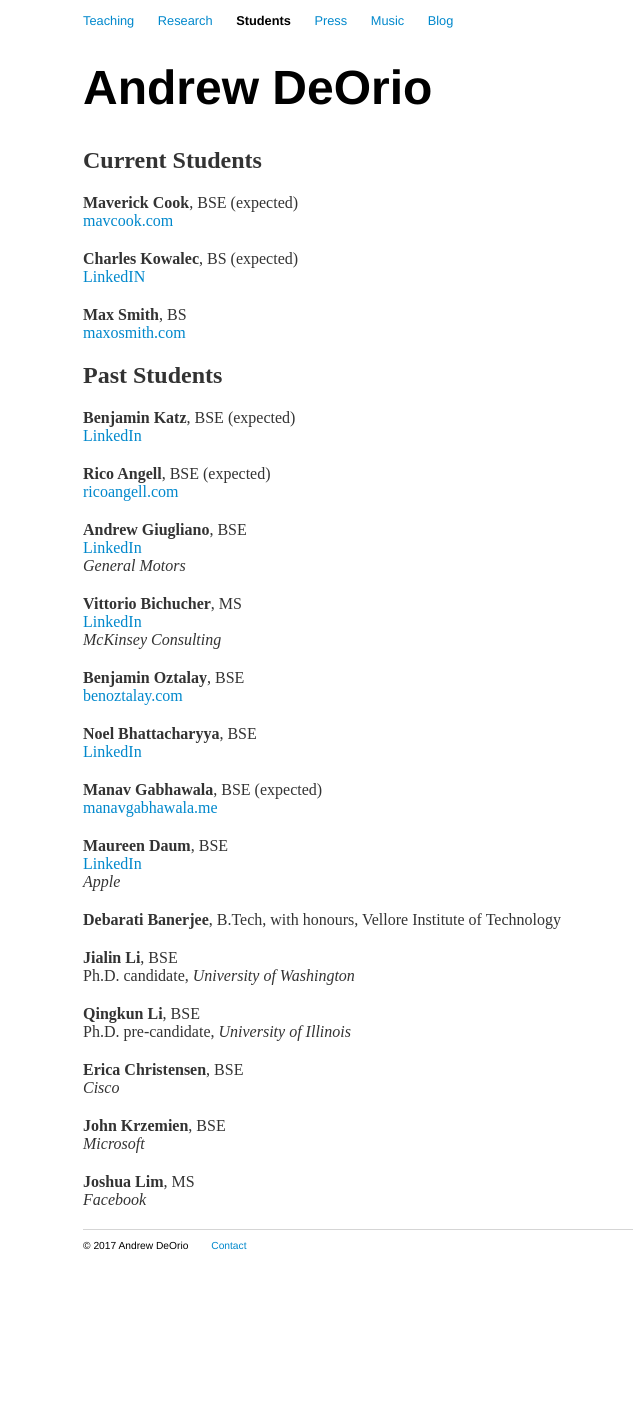
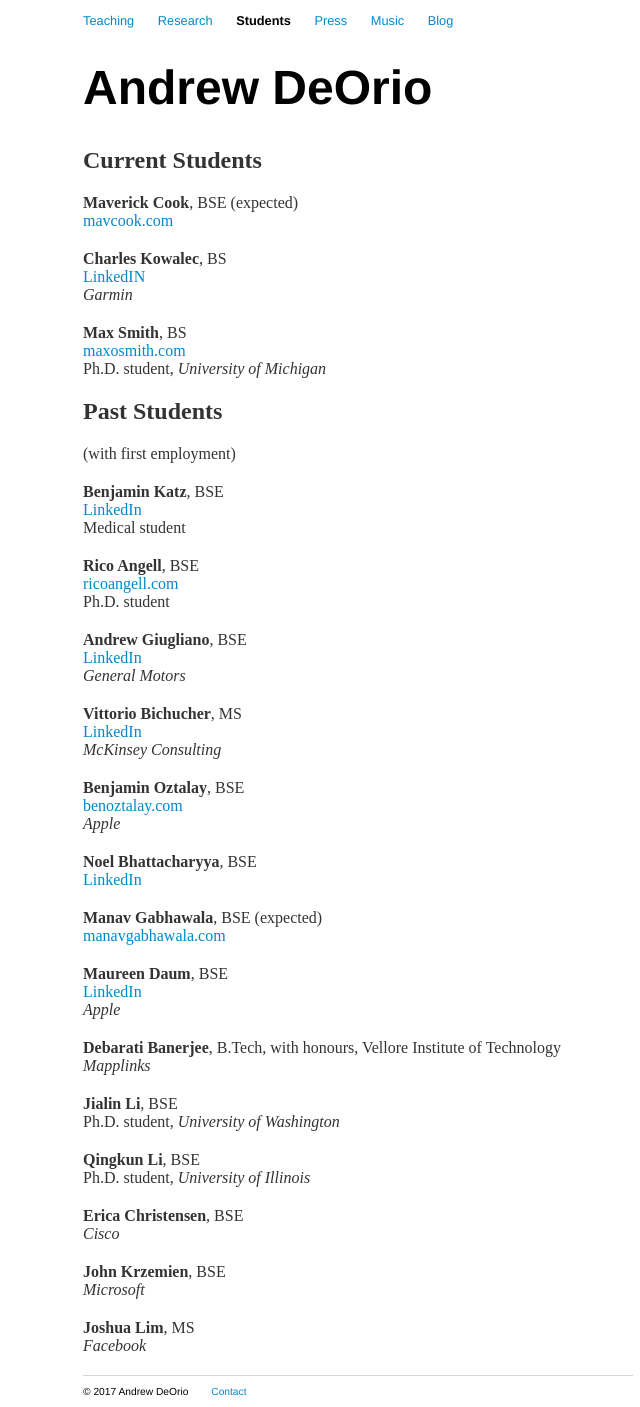
Before and after one commit to awdeorio/andrewdeorio.com, a Jekyll site: the page built from students/index.html, in a window 1280 px wide. Shown: the whole page, without its empty margins (282-922 px from the left). Built offline with Jekyll 4.4.1, drawn with Linux system fonts in a browser that asks for light colours; nearby versions of some CDN libraries; before the commit the page ends 1262 px from its top, so only the background shows below that.

Commit message:
udpated /students/

```diff
--- a/students/index.html
+++ b/students/index.html
@@ -15,10 +15,11 @@ mavcook.com
 </div>
 
 <div class="content">
-<b>Charles Kowalec</b>, BS (expected)<br>
+<b>Charles Kowalec</b>, BS<br>
 <a href="https://www.linkedin.com/in/charles-kowalec-6792558a" target="_blank">
 LinkedIN
 </a><br>
+<i>Garmin</i>
 </div>
 
 <div class="content">
@@ -26,24 +27,28 @@ LinkedIN
 <a href="http://maxosmith.com/" target="_blank">
 maxosmith.com
 </a><br>
+Ph.D. student, <i>University of Michigan</i>
 </div>
 
 <div class="content">
 <h2>Past Students</h2>
+(with first employment)
 </div>
 
 <div class="content">
-<b>Benjamin Katz</b>, BSE (expected)<br>
+<b>Benjamin Katz</b>, BSE<br>
 <a href="https://www.linkedin.com/in/benjamin-katz-62a97988" target="_blank">
 LinkedIn
 </a><br>
+Medical student
 </div>
 
 <div class="content">
-<b>Rico Angell</b>, BSE (expected)<br>
+<b>Rico Angell</b>, BSE<br>
 <a href="http://ricoangell.com/" target="_blank">
 ricoangell.com
-</a>
+</a><br>
+Ph.D. student
 </div>
 
 <div class="content">
@@ -66,7 +71,8 @@ LinkedIn
 <b>Benjamin Oztalay</b>, BSE<br>
 <a href="http://benoztalay.com/" target="_blank">
 benoztalay.com
-</a>
+</a><br>
+<i>Apple</i>
 </div>
 
 <div class="content">
@@ -78,8 +84,8 @@ LinkedIn
 
 <div class="content">
 <b>Manav Gabhawala</b>, BSE (expected)<br>
-<a href="http://manavgabhawala.me/" target="_blank">
-manavgabhawala.me
+<a href="http://manavgabhawala.com/" target="_blank">
+manavgabhawala.com
 </a>
 </div>
 
@@ -93,16 +99,17 @@ LinkedIn
 
 <div class="content">
 <b>Debarati Banerjee</b>, B.Tech, with honours, Vellore Institute of Technology<br>
+<i>Mapplinks</i>
 </div>
 
 <div class="content">
 <b>Jialin Li</b>, BSE<br>
-Ph.D. candidate, <i>University of Washington</i><br>
+Ph.D. student, <i>University of Washington</i><br>
 </div>
 
 <div class="content">
 <b>Qingkun Li</b>, BSE<br>
-Ph.D. pre-candidate, <i>University of Illinois</i><br>
+Ph.D. student, <i>University of Illinois</i><br>
 </div>
 
 <div class="content">
```
